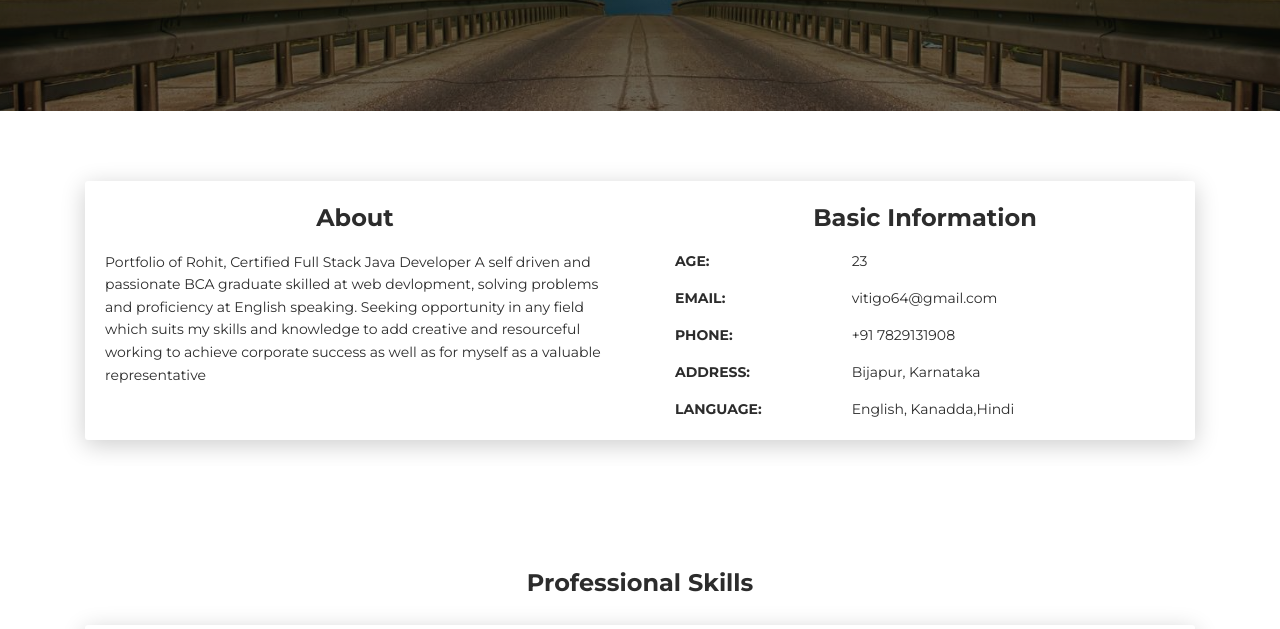
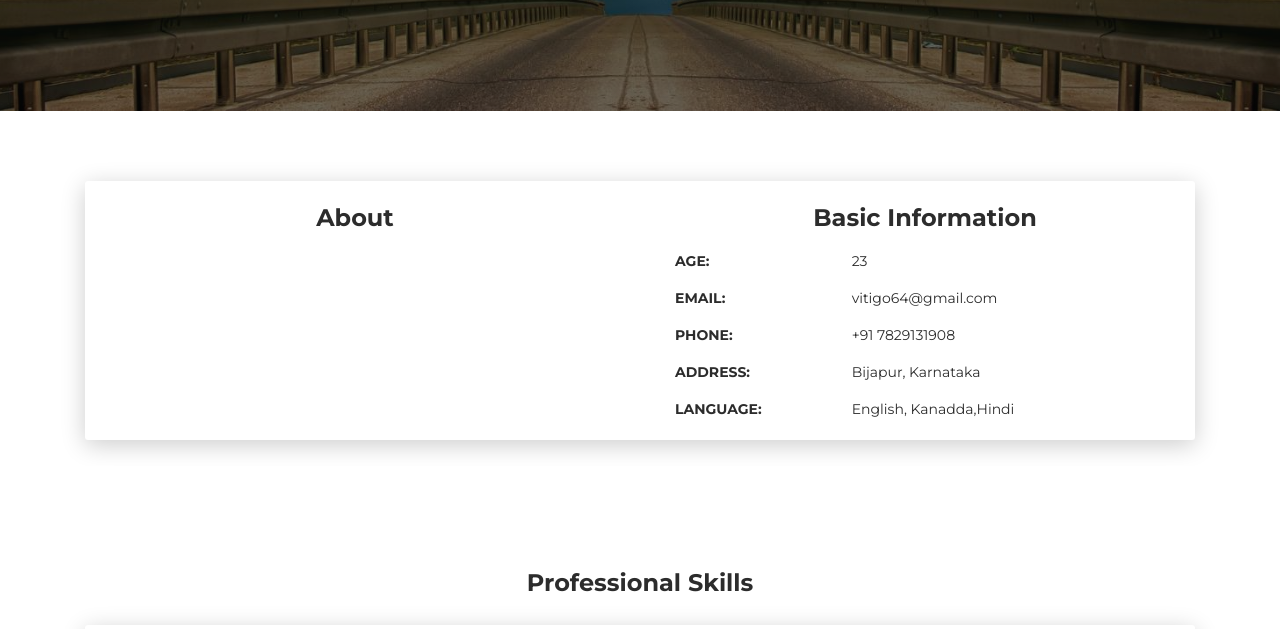
Before and after one commit to rohitbhosale64/codewithkodnest, a plain HTML site: page index.html in a window 1280 px wide. Shown: the part 439-1068 px from the top of the page. Drawn offline with nearby package versions, Linux system fonts and the light colour scheme.

Commit message:
Update index.html

```diff
--- a/index.html
+++ b/index.html
@@ -64,8 +64,7 @@
         <div class="col-lg-6 col-md-12">
           <div class="card-body">
             <div class="h4 mt-0 title">About</div>
-            <p>Portfolio of Rohit, Certified Full Stack Java Developer  A self driven and passionate BCA
-          graduate skilled at web devlopment, solving problems and proficiency at English speaking. Seeking opportunity in any field which suits my skills and knowledge   to add creative and resourceful working to achieve corporate success as well as for myself as a valuable representative</p>
+            <p>     </p>
 
           </div>
         </div>
```
